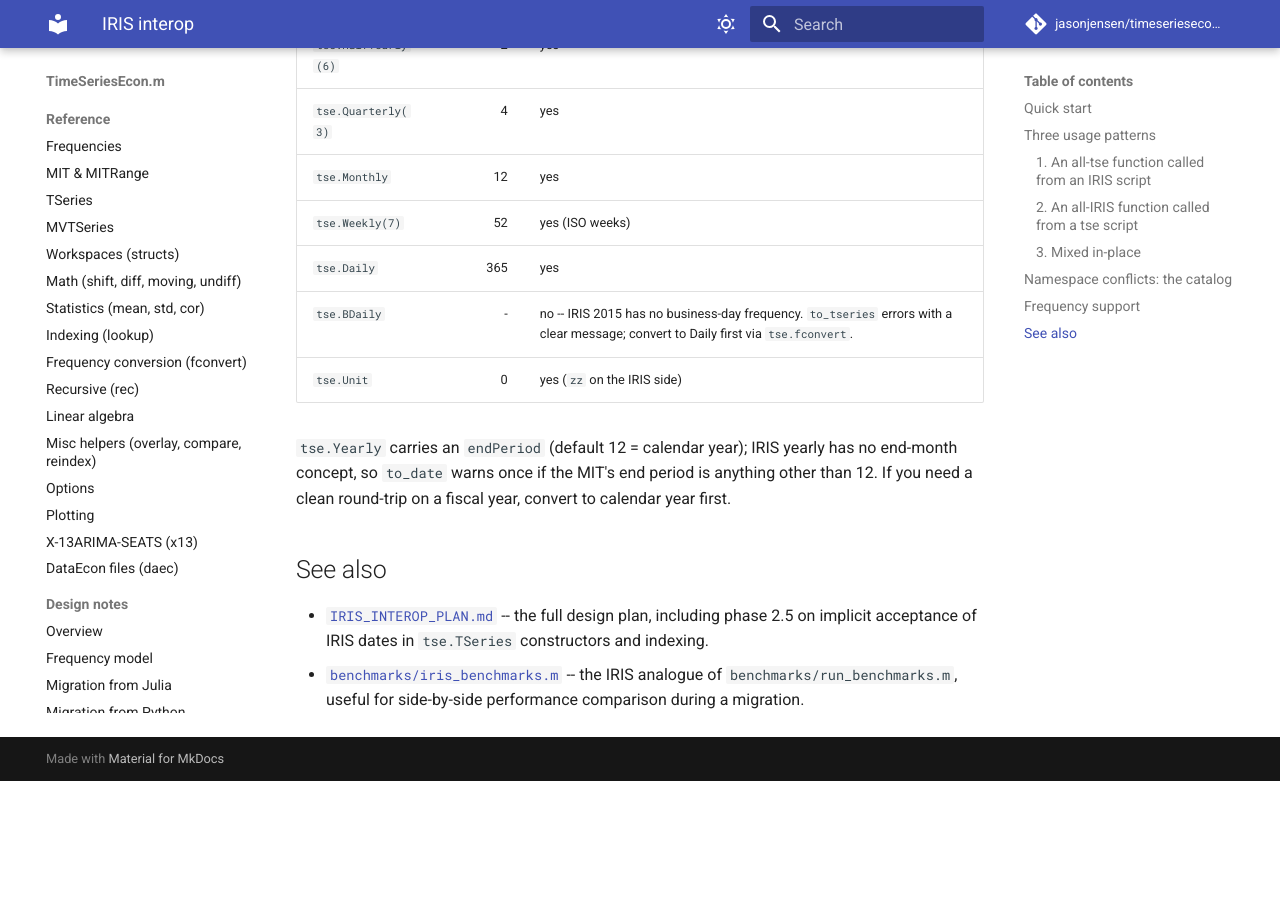
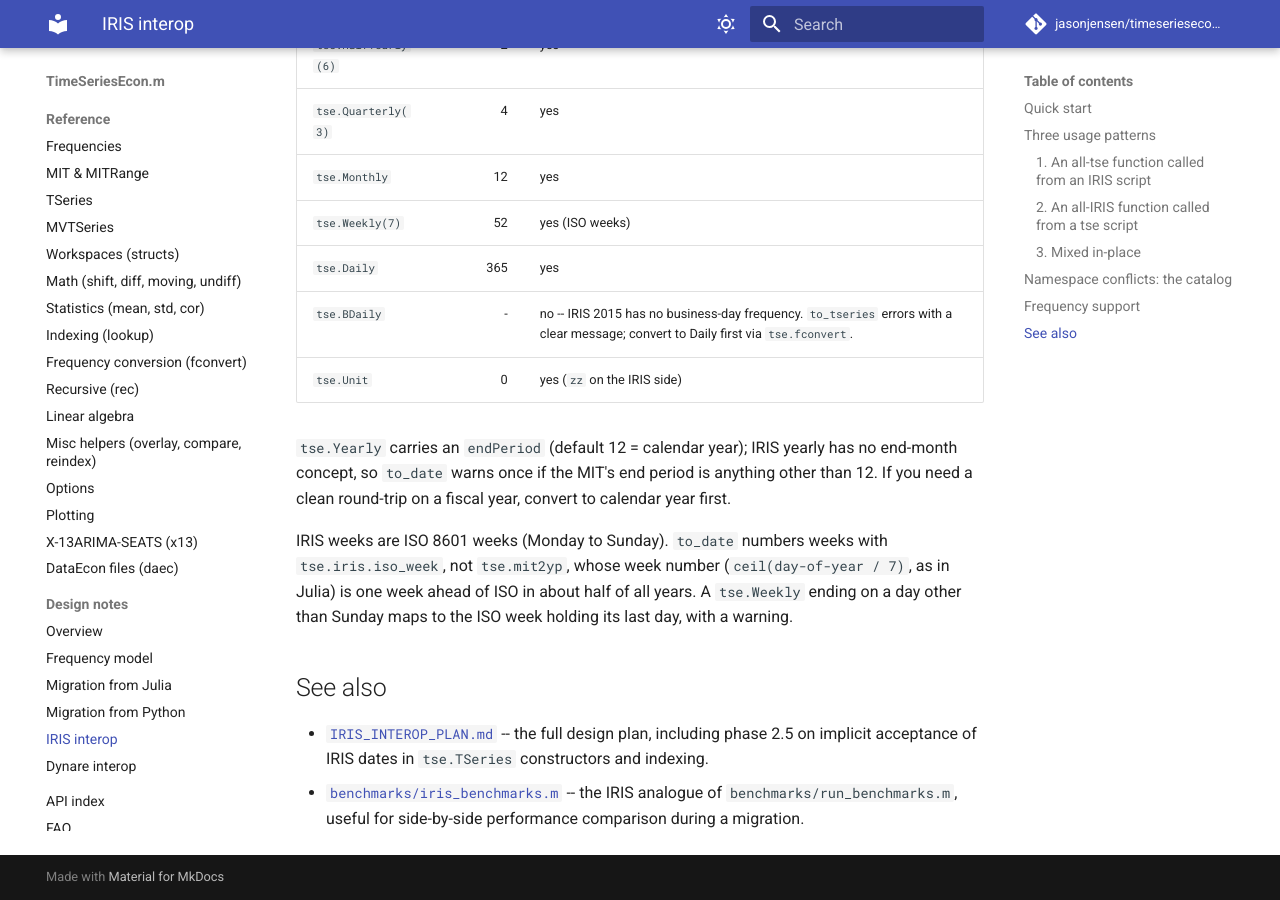
Before and after one commit to jasonjensen/TimeSeriesEcon.m, an MkDocs documentation site: the page built from docs/design/iris_interop.md, in a window 1280 px wide and 900 px high, scrolled down 2311 px. Built offline with MkDocs 1.6.1 and Material for MkDocs 9.7.7, drawn with Linux system fonts in a browser that asks for light colours; comment, search, counter and statistics services are not loaded; before the commit the page ends 3092 px from its top, so only the background shows below that.

Commit message:
iris: send ISO week numbers to IRIS's ww
tse.iris.to_date built weekly IRIS dates as ww(y, p) with p from
tse.mit2yp, which is ceil(day-of-year / 7) of the week's last day.
IRIS's ww takes the ISO week number, and the two differ in about half
of all years (every week of 2016, 2017, 2021-2023, 2027), so those
weekly series went to IRIS one week late.

Add tse.iris.iso_week (no IRIS needed) and use it in to_date. Weeks
that do not end on Sunday now warn, as fiscal years already do, and map
to the ISO week holding their last day. TestIrisIsoWeek covers the
numbering in CI; TestIrisInterop gains weekly round trips.

Co-Authored-By: Claude Opus 5.5 (1M context) <noreply@anthropic.com>
Claude-Session: https://claude.ai/code/session_01MauPVk849qLsKw2HGAKCUP

```diff
--- a/docs/design/iris_interop.md
+++ b/docs/design/iris_interop.md
@@ -115,6 +115,12 @@ has no end-month concept, so `to_date` warns once if the MIT's end period is
 anything other than 12. If you need a clean round-trip on a fiscal year,
 convert to calendar year first.
 
+IRIS weeks are ISO 8601 weeks (Monday to Sunday). `to_date` numbers weeks with
+`tse.iris.iso_week`, not `tse.mit2yp`, whose week number (`ceil(day-of-year /
+7)`, as in Julia) is one week ahead of ISO in about half of all years. A
+`tse.Weekly` ending on a day other than Sunday maps to the ISO week holding
+its last day, with a warning.
+
 ## See also
 
 - [`IRIS_INTEROP_PLAN.md`](../../IRIS_INTEROP_PLAN.md) -- the full design plan,
```
Also changed, not shown: 5 other files.
